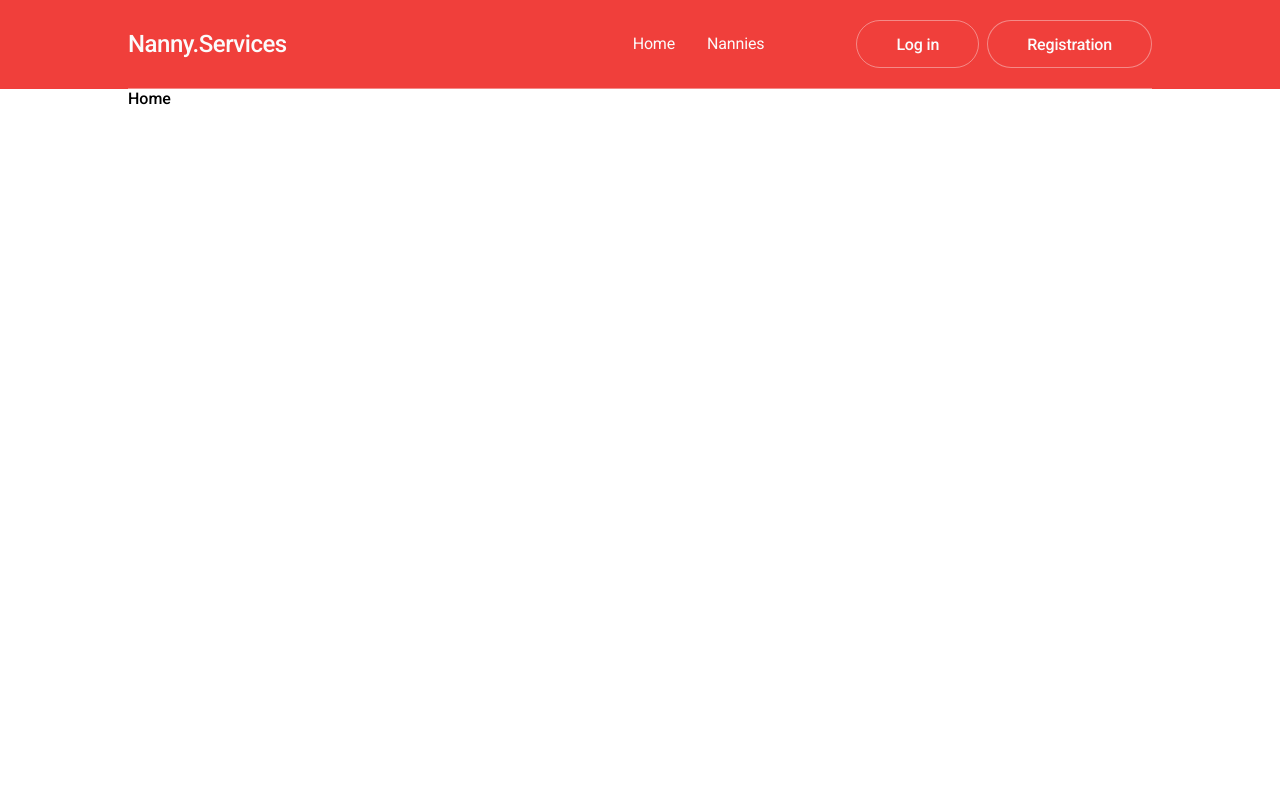
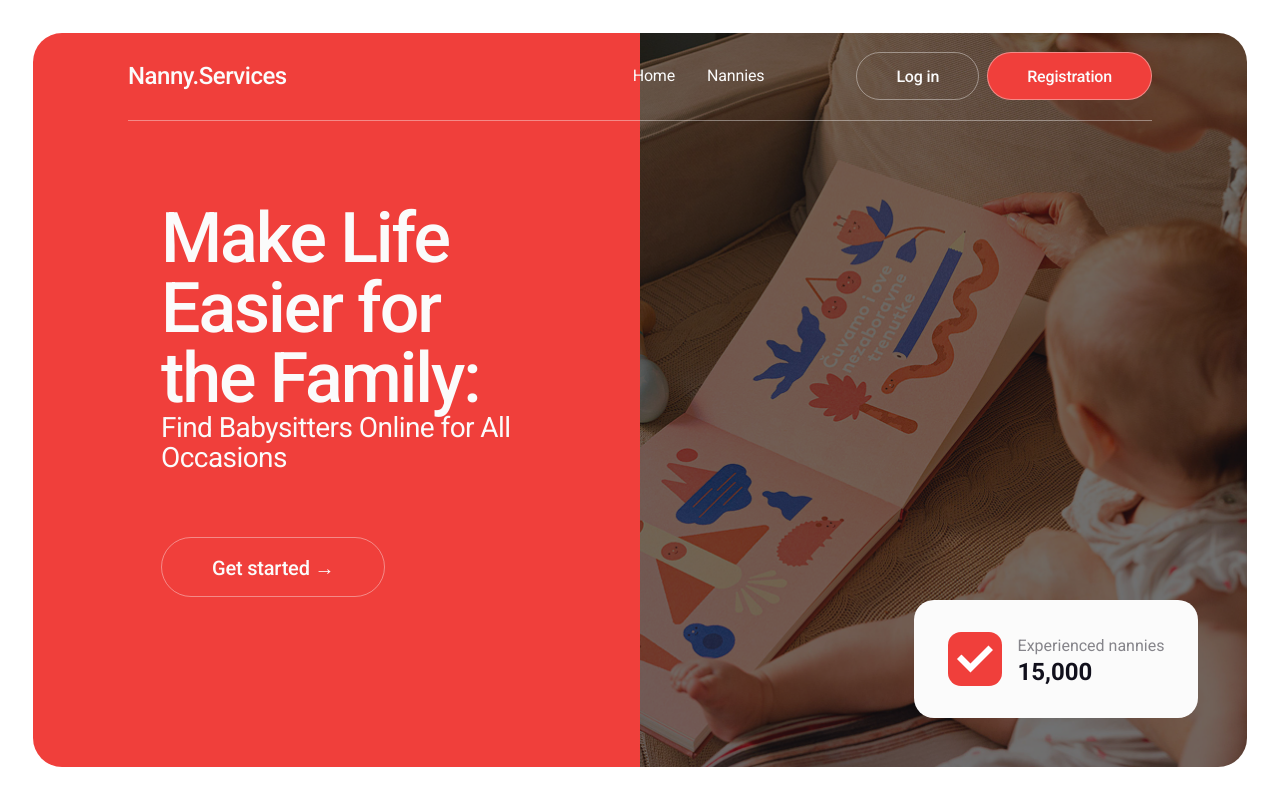
Before and after one commit to Oksana-Horbachevska/NannyServices, a React (Vite) app: page / in a window 1280 px wide. Built offline with nearby package versions, Linux system fonts and the light colour scheme.

Commit message:
add header with dynamic styles and main page

```diff
--- a/src/components/Header/Header.module.css
+++ b/src/components/Header/Header.module.css
@@ -1,10 +1,16 @@
-.header {
-  position: relative;
+.headerHome {
+  position: absolute;
   top: 0;
   left: 0;
   width: 100%;
-  z-index: 1000;
+  z-index: 10;
+  background-color: transparent;
+  margin-top: 32px;
+}
+
+.headerDefault {
   background-color: #f03f3b;
+  margin-top: 0px;
 }
 
 .headerContainer {
--- a/src/components/Header/Header.tsx
+++ b/src/components/Header/Header.tsx
@@ -1,9 +1,13 @@
 import { Link } from "react-router-dom";
+import { useLocation } from "react-router-dom";
 import css from "./Header.module.css";
 
 export default function Header() {
+  const { pathname } = useLocation();
+
+  const isHome = pathname === "/";
   return (
-    <header className={css.header}>
+    <header className={isHome ? css.headerHome : css.headerDefault}>
       <div className="container">
         <div className={css.headerContainer}>
           <div className={css.logoContainer}>
--- /dev/null
+++ b/src/components/Hero/Hero.module.css
@@ -0,0 +1,111 @@
+.hero {
+  padding: 32px;
+  width: 100vw;
+  position: relative;
+}
+
+.inner {
+  display: flex;
+  height: 736px;
+  border-radius: 30px;
+  border: 1px solid #fff;
+  overflow: hidden;
+}
+
+.left {
+  width: 50%;
+  background-color: #f03f3b;
+  display: flex;
+  align-items: center;
+}
+
+.left .container {
+  display: flex;
+  flex-direction: column;
+  gap: 24px;
+}
+
+.right {
+  width: 50%;
+  background-image: url("/public/Rectangle\ 1x.png");
+  background-size: cover;
+  background-position: center;
+}
+
+.heroTitle {
+  font-family: var(--font-family);
+  font-weight: 500;
+  font-size: 70px;
+  line-height: 100%;
+  letter-spacing: -0.03em;
+  color: #fbfbfb;
+}
+
+.heroText {
+  font-family: var(--font-family);
+  font-weight: 400;
+  font-size: 28px;
+  line-height: 107%;
+  letter-spacing: -0.02em;
+  color: #fbfbfb;
+}
+
+.btn {
+  display: inline-block;
+  border: 1px solid rgba(251, 251, 251, 0.4);
+  border-radius: 30px;
+  padding: 18px 50px;
+  max-width: 230px;
+  height: 60px;
+  font-family: var(--font-family);
+  font-weight: 500;
+  font-size: 20px;
+  line-height: 120%;
+  letter-spacing: -0.01em;
+  color: #fbfbfb;
+  margin-top: 64px;
+}
+
+.popup {
+  border-radius: 20px;
+  width: 284px;
+  height: 118px;
+  background: #fbfbfb;
+  display: flex;
+  flex-direction: row;
+  gap: 16px;
+  align-items: center;
+  justify-content: center;
+  position: absolute;
+  bottom: 82px;
+  right: 82px;
+}
+
+.popupSvg {
+  border-radius: 13px;
+  width: 54px;
+  height: 54px;
+  background: #f03f3b;
+  display: block;
+  align-items: center;
+  justify-content: center;
+  fill: #fff;
+}
+
+.popupContent {
+}
+
+.popupText {
+  font-family: var(--font-family);
+  font-weight: 400;
+  font-size: 16px;
+  color: rgba(17, 16, 28, 0.5);
+  margin-bottom: 6px;
+}
+
+.popupPrice {
+  font-family: var(--font-family);
+  font-weight: 700;
+  font-size: 24px;
+  color: #11101c;
+}
--- /dev/null
+++ b/src/components/Hero/Hero.tsx
@@ -0,0 +1,42 @@
+import { Link } from "react-router-dom";
+import css from "./Hero.module.css";
+
+export default function Hero() {
+  return (
+    <>
+      <div className={css.hero}>
+        <div className={css.inner}>
+          <div className={css.left}>
+            <div className="container">
+              <h1 className={css.heroTitle}>
+                Make Life Easier for the Family:
+              </h1>
+              <p className={css.heroText}>
+                Find Babysitters Online for All Occasions
+              </p>
+              <Link to="/nannies" className={css.btn}>
+                Get started →
+              </Link>
+            </div>
+          </div>
+          <div className={css.right}>
+            <div className={css.popup}>
+              <svg
+                className={css.popupSvg}
+                width="30"
+                height="30"
+                viewBox="0 0 30 30"
+              >
+                <use href="/sprite.svg#icon-fe_check" />
+              </svg>
+              <div className={css.popupContent}>
+                <p className={css.popupText}>Experienced nannies</p>
+                <p className={css.popupPrice}>15,000</p>
+              </div>
+            </div>
+          </div>
+        </div>
+      </div>
+    </>
+  );
+}
--- a/src/layout/Layout.tsx
+++ b/src/layout/Layout.tsx
@@ -5,8 +5,7 @@ export default function Layout() {
   return (
     <>
       <Header />
-
-      <main className="container">
+      <main>
         <Outlet />
       </main>
     </>
--- a/src/pages/Home/Home.tsx
+++ b/src/pages/Home/Home.tsx
@@ -1,3 +1,9 @@
+import Hero from "../../components/Hero/Hero";
+
 export default function home() {
-  return <p>Home</p>;
+  return (
+    <>
+      <Hero />
+    </>
+  );
 }
```
